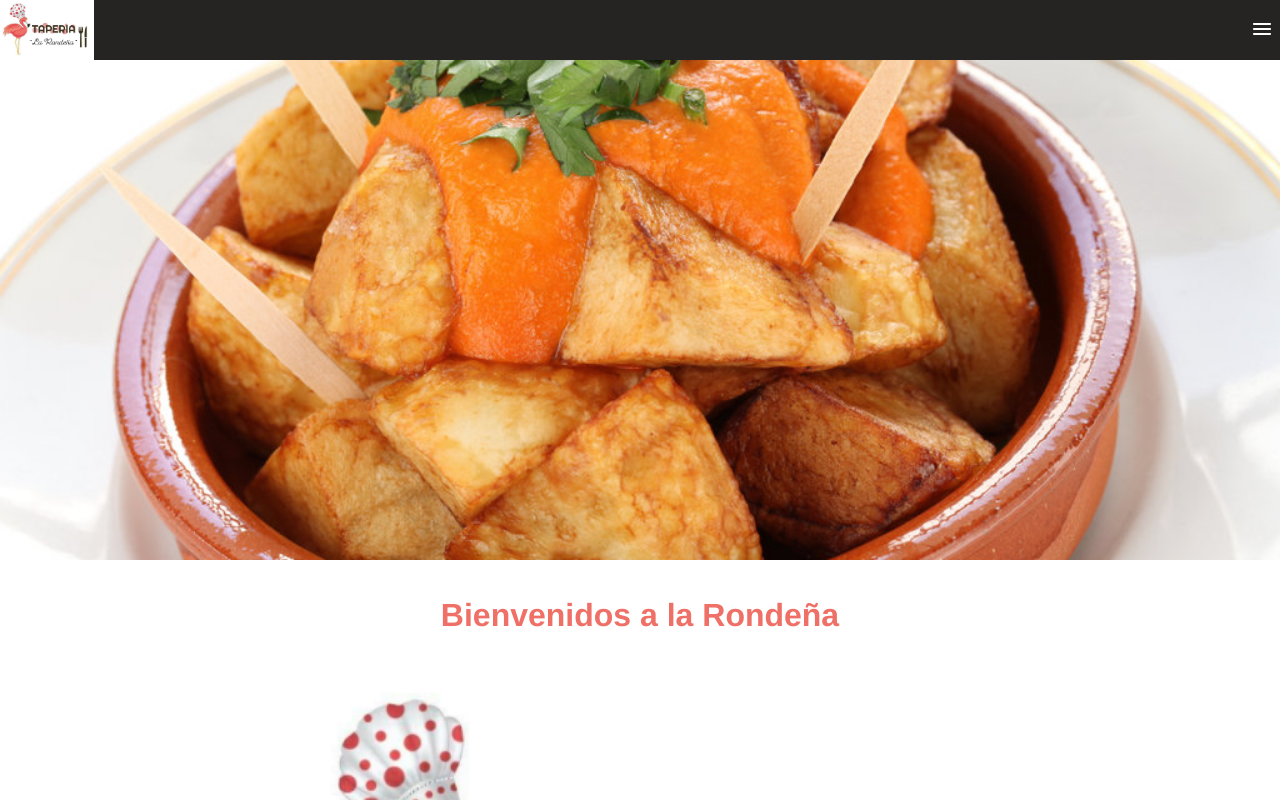
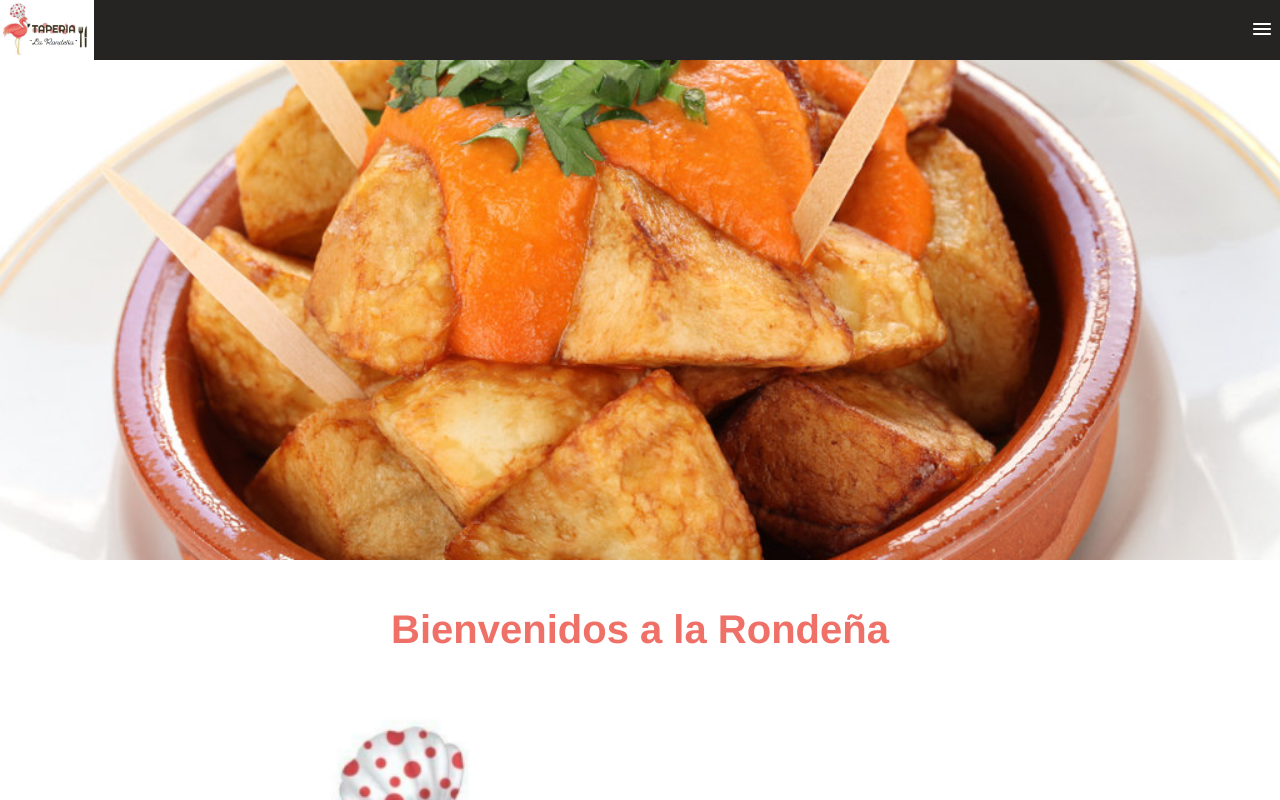
Before and after one commit to geminway92/taperia-rondenia, a Vue app: page / in a window 1280 px wide. Shown: the top 800 px of the page. Built offline with nearby package versions, Linux system fonts and the light colour scheme.

Commit message:
Increased h1 from Home because it did not stand out from the rest.

```diff
--- a/src/views/HomeView.vue
+++ b/src/views/HomeView.vue
@@ -32,6 +32,7 @@ img{
 h1{
     padding: .5em;
     color:#ef7067;
+    font-size: 2.5em;
 }
 
 .home{
```
